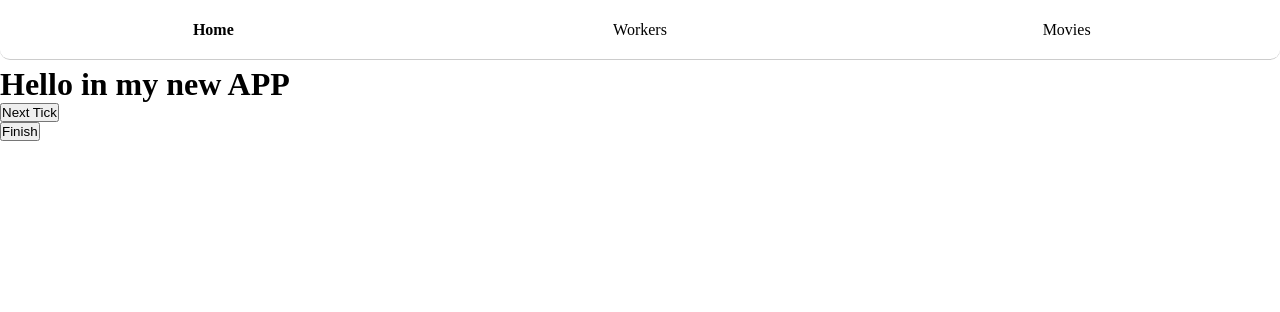
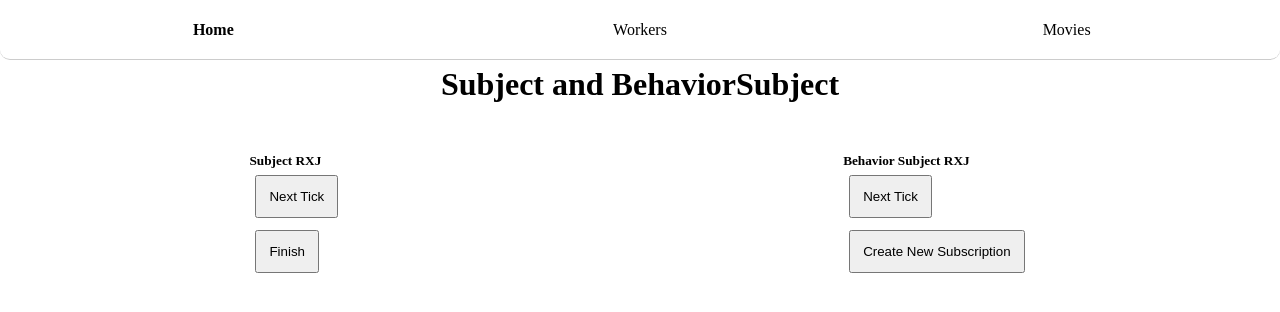
Before and after one commit to vandmac/angular-test, an Angular app: page /home in a window 1280 px wide. Shown: the top 312 px of the page. Built offline with nearby package versions, Linux system fonts and the light colour scheme.

Commit message:
add behaviorSubject rxjs

```diff
--- a/src/app/routes/main-content/main-content.component.html
+++ b/src/app/routes/main-content/main-content.component.html
@@ -1,8 +1,21 @@
-<h1>Hello in my new APP</h1>
+<h1>Subject and BehaviorSubject</h1>
 
 
-<button (click)="onClickNext()">Next Tick</button>
+<div class="subjects">
 
-<br />
+    <div>
+        <h5>Subject RXJ</h5>
+        <button (click)="onClickNextS()">Next Tick</button>
+        <br />
+        <button (click)="onClickFinishS()">Finish</button>
+    </div>
 
-<button (click)="onClickFinish()">Finish</button>
+
+    <div>
+        <h5>Behavior Subject RXJ</h5>
+        <button (click)="onClickNextBS()">Next Tick</button>
+        <br />
+        <button (click)="createNewSubscription()">Create New Subscription</button>
+    </div>
+
+</div>
--- a/src/app/routes/main-content/main-content.component.scss
+++ b/src/app/routes/main-content/main-content.component.scss
@@ -0,0 +1,15 @@
+h1 {
+    text-align: center;
+}
+
+.subjects {
+    margin-top: 50px;
+    display: flex;
+    justify-content: space-around;
+}
+
+
+button {
+    padding: 12px;
+    margin: 6px;
+}
--- a/src/app/routes/main-content/main-content.component.ts
+++ b/src/app/routes/main-content/main-content.component.ts
@@ -1,7 +1,7 @@
 import { Component, OnInit } from '@angular/core';
 import { ActivatedRoute } from '@angular/router';
 import { Title } from '@angular/platform-browser';
-import { Observable, Subject } from 'rxjs';
+import { BehaviorSubject, Subject, take, map } from 'rxjs';
 
 @Component({
     selector: 'app-main-content',
@@ -11,7 +11,10 @@ import { Observable, Subject } from 'rxjs';
 export class MainContentComponent implements OnInit {
 
     subject = new Subject()
+    behaviorSubject = new BehaviorSubject<number>(8)
+
     counter = 0
+    counterBS = 0
 
     constructor(
         private route: ActivatedRoute,
@@ -30,10 +33,13 @@ export class MainContentComponent implements OnInit {
             complete: () => { console.log('Done') }
         })
 
+
+        this.behaviorSubject.subscribe((data) => console.log('BS tick :', data))
+
     }
 
 
-    onClickNext(): void {
+    onClickNextS(): void {
         this.counter += 1
 
         if (this.counter > 8) {
@@ -49,9 +55,24 @@ export class MainContentComponent implements OnInit {
 
     }
 
-    onClickFinish(): void {
+    onClickNextBS(): void {
+        this.counterBS += 2
+
+        this.behaviorSubject.next(this.counterBS)
+    }
+
+    onClickFinishS(): void {
         this.counter = 0
         this.subject.complete()
     }
 
+
+    createNewSubscription(): void {
+        this.behaviorSubject
+            .pipe(
+                take(3),
+                map((counterBS: number) => counterBS * 2.4))
+            .subscribe(data => console.log('New sub :', data))
+    }
+
 }
```
